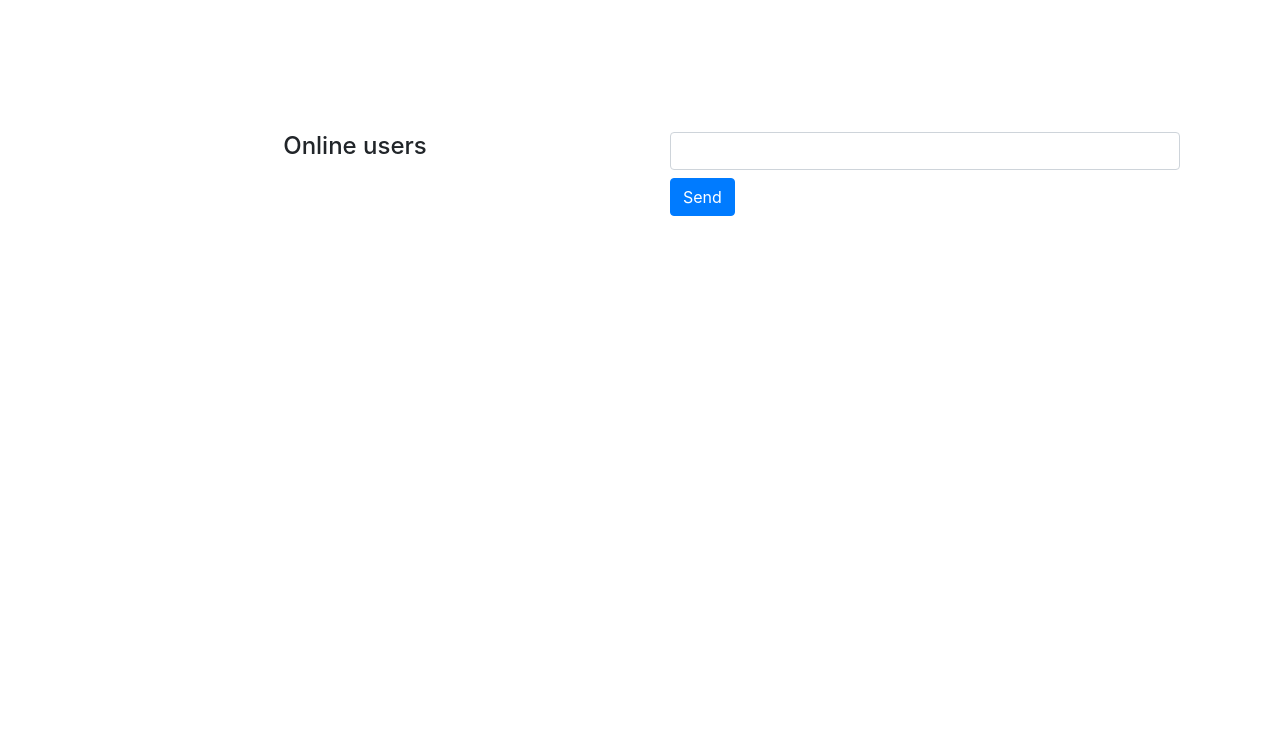
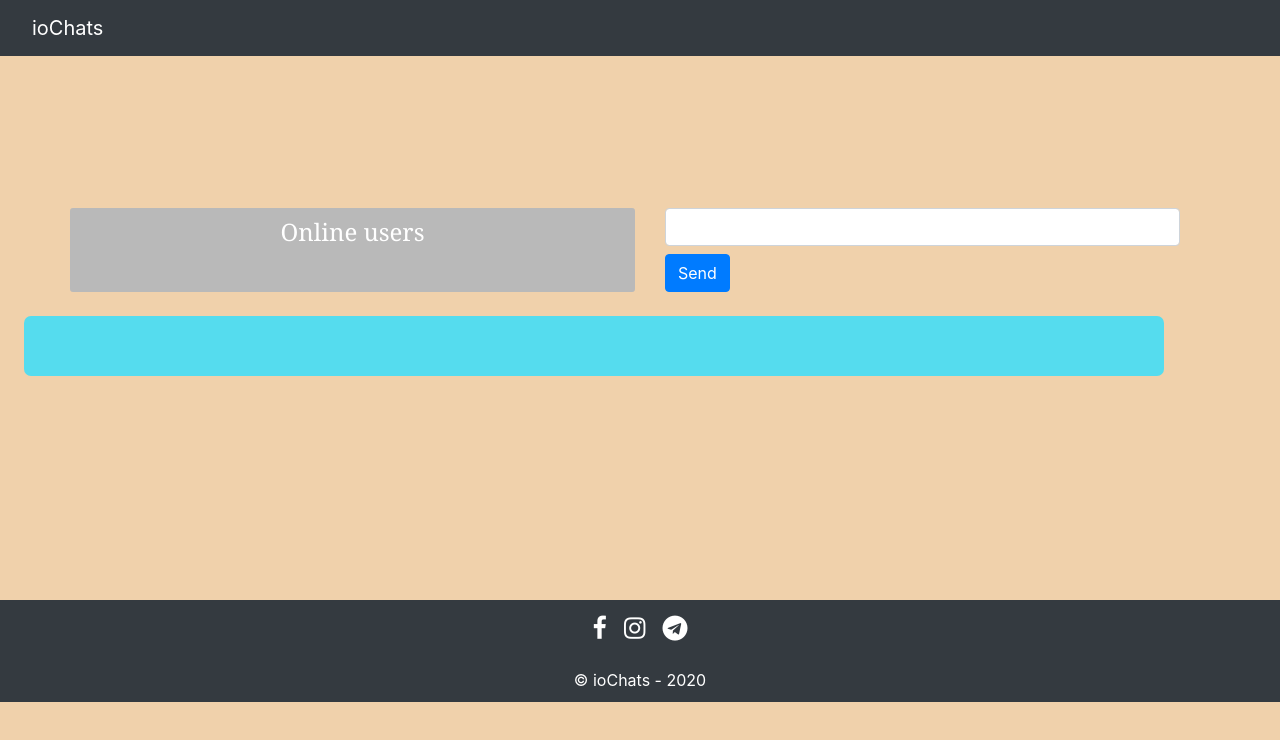
Before and after one commit to thelonewolf123/ioChats, a website: page frontend/html/index.html in a window 1280 px wide. Both pictures are taken after a click on the button "Login". Drawn offline with nearby package versions, Linux system fonts and the light colour scheme; no server answers.

Commit message:
finished

```diff
--- /dev/null
+++ b/frontend/css/style.css
@@ -0,0 +1,39 @@
+#online_col{
+    background-color: rgb(185, 185, 185);
+    padding: 10px;
+    border-radius: 3px;
+}
+
+#online-label{
+    color: white;
+    font-family: Cambria, Cochin, Georgia, Times, 'Times New Roman', serif;
+    font-style: italic bold;
+}
+
+.social {
+    margin: 5px;
+    font-size: 25px;
+    color: white;
+    text-decoration: none;
+}
+
+.social :hover {
+    text-decoration: none;
+    color: #fff;
+}
+
+.copyright {
+    color: #fff;
+    margin-top: 20px;
+}
+
+.footer {
+    margin-top: 100px;
+    padding: 10px;
+}
+
+#messages {
+    background-color: rgb(85, 220, 238);
+    padding: 30px;
+    border-radius: 7px;
+}
--- a/frontend/html/index.html
+++ b/frontend/html/index.html
@@ -7,10 +7,18 @@
     <meta http-equiv="X-UA-Compatible" content="ie=edge">
     <title>ioChats</title>
     <link rel="stylesheet" href="../css/bootstrap.min.css">
+    <link rel="stylesheet" href="../css/style.css">
+    <link rel="stylesheet" href="https://cdnjs.cloudflare.com/ajax/libs/font-awesome/4.7.0/css/font-awesome.min.css">
 </head>
 
-<body>
+<body style=" background-color: rgb(240, 209, 171);">
+    <div class="navbar navbar-dark bg-dark">
+        <a class="navbar navbar-brand" style="color: white;">
+        ioChats
+        </a>
+    </div>
 
+    <div style="height: 20px;"></div>
     <div class="container m-4" id="login-area">
         <input type="text" class="form-control" id="username">
         <button class="btn btn-primary mt-2" id="login">
@@ -20,8 +28,8 @@
 
     <div class="container mt-4" id="chat-area">
         <div class="row">
-            <div class="col well">
-                <h4 class="text-center">
+            <div class="col well" id="online_col">
+                <h4 class="text-center" id="online-label">
                     Online users
                 </h4>
 
@@ -42,6 +50,21 @@
     <div class="container list-group m-4" id="messages">
 
     </div>
+
+    <div style="height: 100px;"></div>
+
+    <div class='footer footer-dark bg-dark text-center' style="color: white;">
+        <footer>
+            <div class="form inline-form">
+                <a href="#facebook" class="social"><i class="fa fa-facebook"></i> </a>
+                <a href="#instagram" class="social"><i class="fa fa-instagram"></i> </a>
+                <a href="#telegram" class="social"><i class="fa fa-telegram"></i> </a>
+            </div>
+            <div class='copyright text-center'>
+                &copy; ioChats - 2020
+            </div>
+        </footer>
+    </div>
     <script src="/socket.io/socket.io.js"></script>
     <script src="../javascript/index.js"></script>
 </body>
--- a/frontend/javascript/index.js
+++ b/frontend/javascript/index.js
@@ -6,6 +6,7 @@ const online = document.getElementById('online');
 const username = document.getElementById('username');
 
 document.getElementById('chat-area').style.visibility = 'hidden';
+document.getElementById('online_col').style.visibility = 'hidden';
 
 login.addEventListener('click', (event) => {
 
@@ -13,6 +14,7 @@ login.addEventListener('click', (event) => {
 
     document.getElementById('login-area').style.visibility = 'hidden';
     document.getElementById('chat-area').style.visibility = 'visible';
+    document.getElementById('online_col').style.visibility = 'visible';
 
     const socket = io.connect();
 
@@ -22,16 +24,24 @@ login.addEventListener('click', (event) => {
 
     send.addEventListener('click', (event) => {
         // console.log('Send button is clicked');
-        socket.emit('sendMessage', {
-            msg: message.value
-        });
+        if (userid !== '') {
+            socket.emit('sendMessage', {
+                msg: message.value
+            });
+        }
         message.value = '';
     });
 
     socket.on('newMessage', (data => {
         const msg = document.createElement('div');
         msg.classList.add('list-group-item');
-        msg.innerHTML = data.user.userid + ' : ' + data.msg;
+        if(userid===data.user.userid){
+            msg.classList.add('text-right');
+            msg.innerHTML = data.msg;
+        }
+        else{
+        msg.innerHTML =` <strong>${ data.user.userid }</strong> : ${data.msg}`;
+        }
         chat.appendChild(msg);
     }));
 
```
Also changed, not shown: server/server.js (+11 -3 lines).
